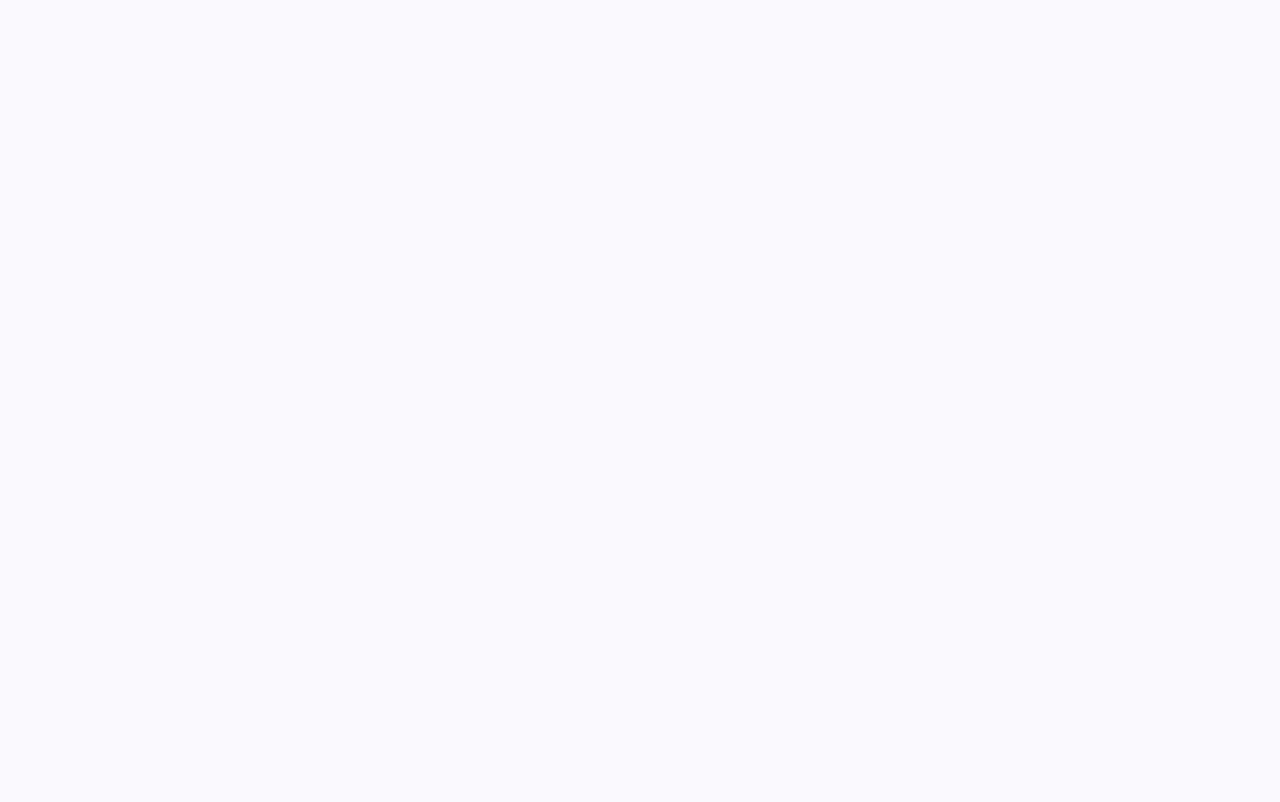
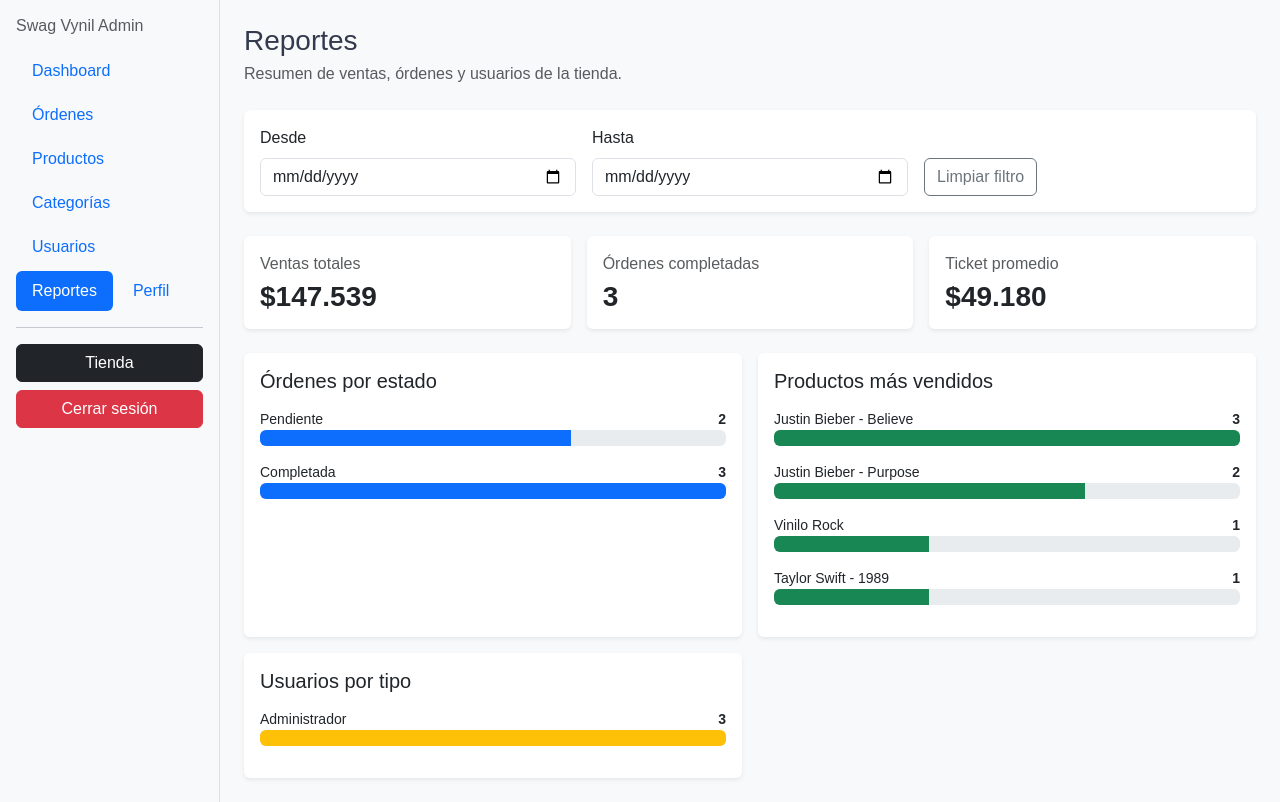
Before and after one commit to miucat05/EncargoFullstack2_React, a React (Vite) app in the folder swag-vynil-react/: page /admin/reportes in a window 1280 px wide. Before the commit this address had no page. Built offline with nearby package versions, Linux system fonts and the light colour scheme.

Commit message:
se agrega vista de reportes en admin con filtro por fecha

```diff
--- a/swag-vynil-react/src/App.jsx
+++ b/swag-vynil-react/src/App.jsx
@@ -30,6 +30,7 @@ import Carrito from './pages/Carrito'
 import Checkout from './pages/Checkout'
 import CompraExitosa from './pages/CompraExitosa'
 import CompraError from './pages/CompraError'
+import AdminReportes from './admin/AdminReportes'
 
 function LayoutTienda() {
   return (
@@ -77,6 +78,7 @@ function App() {
           <Route path="categorias/nueva" element={<AdminCategoriaForm />} />
           <Route path="categorias/editar/:id" element={<AdminCategoriaForm />} />
           <Route path="usuarios/:run/historial" element={<AdminUsuarioHistorial />} />
+          <Route path="reportes" element={<AdminReportes />} />
         </Route>
       </Routes>
     </BrowserRouter>
--- /dev/null
+++ b/swag-vynil-react/src/admin/AdminReportes.jsx
@@ -0,0 +1,113 @@
+import { useState } from 'react'
+import TarjetaDato from '../components/admin/TarjetaDato'
+import GraficoBarras from '../components/admin/GraficoBarras'
+import { obtenerOrdenes } from '../data/ordenes'
+import { obtenerUsuarios } from '../data/usuariosService'
+import { formatoPrecio } from '../utils/formato'
+import {
+  filtrarPorFecha,
+  ventasTotales,
+  ticketPromedio,
+  ordenesPorEstado,
+  productosMasVendidos,
+  usuariosPorTipo,
+} from '../utils/reportes'
+
+function Seccion({ titulo, children }) {
+  return (
+    <div className="card border-0 shadow-sm h-100">
+      <div className="card-body">
+        <h2 className="h5 mb-3">{titulo}</h2>
+        {children}
+      </div>
+    </div>
+  )
+}
+
+export default function AdminReportes() {
+  const [ordenes] = useState(() => obtenerOrdenes())
+  const [usuarios] = useState(() => obtenerUsuarios())
+  const [desde, setDesde] = useState('')
+  const [hasta, setHasta] = useState('')
+
+  const filtradas = filtrarPorFecha(ordenes, desde, hasta)
+  const cantidadCompletadas = filtradas.filter((orden) => orden.estado === 'Completada').length
+
+  return (
+    <div>
+      <div className="mb-4">
+        <h1 className="h3 mb-1">Reportes</h1>
+        <p className="text-muted mb-0">Resumen de ventas, órdenes y usuarios de la tienda.</p>
+      </div>
+
+      <div className="card border-0 shadow-sm mb-4">
+        <div className="card-body">
+          <div className="row g-3 align-items-end">
+            <div className="col-sm-4">
+              <label htmlFor="desde" className="form-label">Desde</label>
+              <input
+                id="desde"
+                type="date"
+                className="form-control"
+                value={desde}
+                onChange={(e) => setDesde(e.target.value)}
+              />
+            </div>
+            <div className="col-sm-4">
+              <label htmlFor="hasta" className="form-label">Hasta</label>
+              <input
+                id="hasta"
+                type="date"
+                className="form-control"
+                value={hasta}
+                onChange={(e) => setHasta(e.target.value)}
+              />
+            </div>
+            <div className="col-sm-4">
+              <button
+                type="button"
+                className="btn btn-outline-secondary"
+                onClick={() => {
+                  setDesde('')
+                  setHasta('')
+                }}
+              >
+                Limpiar filtro
+              </button>
+            </div>
+          </div>
+        </div>
+      </div>
+
+      <div className="row g-3 mb-4">
+        <div className="col-md-4">
+          <TarjetaDato titulo="Ventas totales" valor={formatoPrecio(ventasTotales(filtradas))} />
+        </div>
+        <div className="col-md-4">
+          <TarjetaDato titulo="Órdenes completadas" valor={cantidadCompletadas} />
+        </div>
+        <div className="col-md-4">
+          <TarjetaDato titulo="Ticket promedio" valor={formatoPrecio(ticketPromedio(filtradas))} />
+        </div>
+      </div>
+
+      <div className="row g-3">
+        <div className="col-lg-6">
+          <Seccion titulo="Órdenes por estado">
+            <GraficoBarras datos={ordenesPorEstado(filtradas)} />
+          </Seccion>
+        </div>
+        <div className="col-lg-6">
+          <Seccion titulo="Productos más vendidos">
+            <GraficoBarras datos={productosMasVendidos(filtradas)} claseColor="bg-success" />
+          </Seccion>
+        </div>
+        <div className="col-lg-6">
+          <Seccion titulo="Usuarios por tipo">
+            <GraficoBarras datos={usuariosPorTipo(usuarios)} claseColor="bg-warning" />
+          </Seccion>
+        </div>
+      </div>
+    </div>
+  )
+}
--- /dev/null
+++ b/swag-vynil-react/src/components/admin/GraficoBarras.jsx
@@ -0,0 +1,33 @@
+export default function GraficoBarras({ datos, claseColor = 'bg-primary' }) {
+  if (datos.length === 0) {
+    return <p className="text-muted mb-0">No hay datos para mostrar.</p>
+  }
+
+  const maximo = Math.max(...datos.map((dato) => dato.valor))
+
+  return (
+    <ul className="list-unstyled mb-0">
+      {datos.map((dato) => (
+        <li key={dato.etiqueta} className="mb-3">
+          <div className="d-flex justify-content-between small">
+            <span>{dato.etiqueta}</span>
+            <strong>{dato.valor}</strong>
+          </div>
+          <div
+            className="progress"
+            role="progressbar"
+            aria-label={dato.etiqueta}
+            aria-valuenow={dato.valor}
+            aria-valuemin="0"
+            aria-valuemax={maximo}
+          >
+            <div
+              className={`progress-bar ${claseColor}`}
+              style={{ width: `${(dato.valor / maximo) * 100}%` }}
+            />
+          </div>
+        </li>
+      ))}
+    </ul>
+  )
+}
--- /dev/null
+++ b/swag-vynil-react/src/components/admin/TarjetaDato.jsx
@@ -0,0 +1,10 @@
+export default function TarjetaDato({ titulo, valor}) {
+    return (
+        <div className="card border-0 shadow-sm h-100">
+            <div className="card-body">
+                <p className="text-muted mb-1">{titulo}</p>
+                <h3 className="fw-bold mb-0">{valor}</h3>
+            </div>
+        </div>
+    )
+}
--- /dev/null
+++ b/swag-vynil-react/src/utils/reportes.js
@@ -0,0 +1,49 @@
+import { calcularTotalOrden } from "../data/ordenes";
+
+const completadas = (ordenes) => ordenes.filter((orden) => orden.estado === 'Completada')
+
+export function filtrarPorFecha(ordenes, desde, hasta) {
+    return ordenes.filter(
+        (orden) => (!desde || orden.fecha >= desde) && (!hasta || orden.fecha <= hasta)
+    )
+}
+
+export function ventasTotales(ordenes) {
+    return completadas(ordenes).reduce((suma, orden) => suma + calcularTotalOrden(orden), 0)
+}
+
+export function ticketPromedio(ordenes) {
+    const ventas = completadas(ordenes)
+    if (ventas.length === 0) return 0
+    return Math.round(ventasTotales(ordenes) / ventas.length)
+}
+
+export function ordenesPorEstado(ordenes) {
+    const conteo = {}
+    ordenes.forEach((orden) => {
+        conteo[orden.estado] = (conteo[orden.estado] || 0) +1
+    })
+    return Object.entries(conteo).map(([etiqueta, valor]) => ({etiqueta, valor}))
+}
+
+export function productosMasVendidos(ordenes, limite = 5) {
+    const unidades = {}
+    completadas(ordenes).forEach((orden) => {
+        orden.productos.forEach((producto) => {
+            unidades[producto.nombre] = (unidades[producto.nombre] || 0) + producto.cantidad
+        })
+    })
+
+    return Object.entries(unidades)
+        .map(([etiqueta, valor]) => ({etiqueta, valor}))
+        .sort((a, b) => b.valor - a.valor)
+        .slice(0, limite)
+}
+
+export function usuariosPorTipo(usuarios) {
+    const conteo = {}
+    usuarios.forEach((usuario) => {
+        conteo[usuario.tipo] = (conteo[usuario.tipo] || 0) +1
+    })
+    return Object.entries(conteo).map(([etiqueta, valor]) => ({etiqueta, valor}))
+}
```
